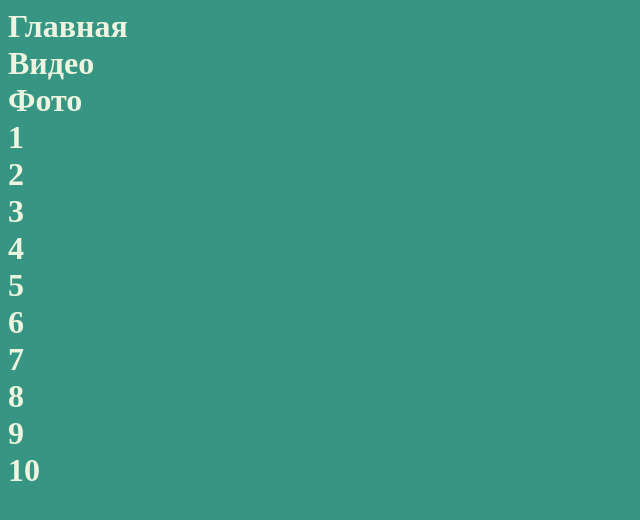
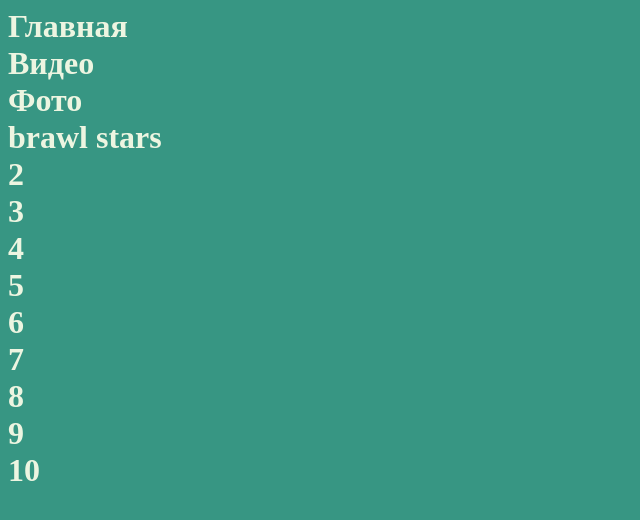
Before and after one commit to Nik912301/sait, a plain HTML site: page оглавление.html in a window 1280 px wide. Shown: the whole page, without its empty margins (0-640 px from the left). Drawn offline with Linux system fonts and the light colour scheme.

Commit message:
Update оглавление.html

```diff
--- a/оглавление.html
+++ b/оглавление.html
@@ -22,7 +22,7 @@ h1 {
 <a href="сайт.html" class="link" target="right"><h1>Главная</h1></a>
 <a href="Видео.html" class="link" target="right"><h1>Видео</h1></a>
 <a href="Фото.html" class="link" target="right"><h1>Фото</h1></a>
-<a href="1.html" class="link" target="right"><h1> 1 </h1></a>
+<a href="https://bpokks.mimo.run/index.html" class="link" target="right"><h1> brawl stars </h1></a>
 <a href="2.html" class="link" target="right"><h1> 2 </h1></a>
 <a href="3.html" class="link" target="right"><h1> 3 </h1></a>
 <a href="4.html" class="link" target="right"><h1> 4 </h1></a>
```
